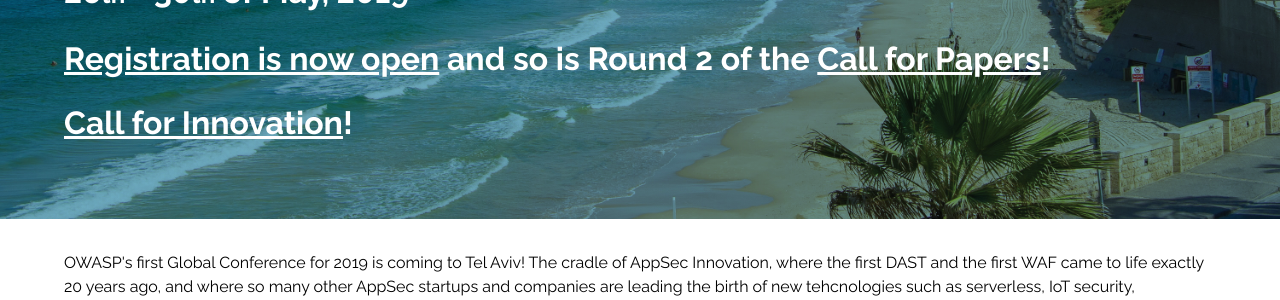
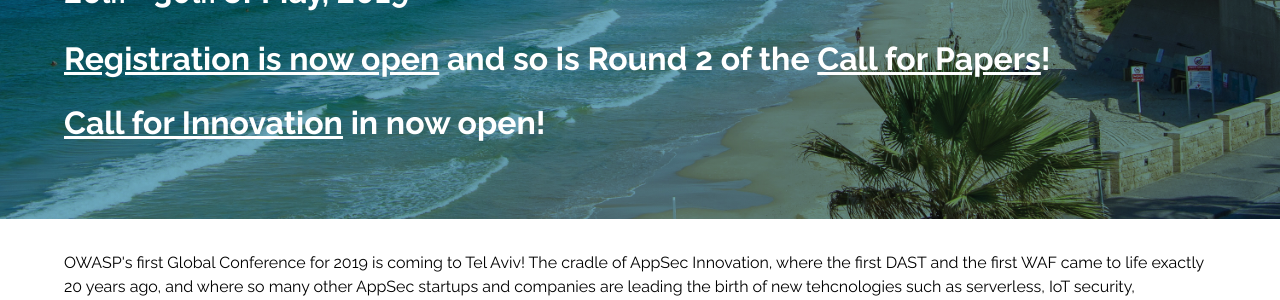
Before and after one commit to OWASP/AppSecTLV2019, a Jekyll site: the page built from index.html, in a window 1280 px wide. Shown: the part 486-786 px from the top of the page. Built offline with Jekyll 4.4.1, drawn with Linux system fonts in a browser that asks for light colours.

Commit message:
added call for innovation in the main page

```diff
--- a/index.html
+++ b/index.html
@@ -9,7 +9,7 @@
 		<h1>Community of Innovation</h1>
 		<h3>26<sub>th</sub> - 30<sub>th</sub> of May, 2019</h3>
 		<h3><a href="/registration/">Registration is now open</a> and so is Round 2 of the <a href="https://owasp.submittable.com/submit/132865/global-appsec-tel-aviv-2019-call-for-papers" target="_blank">Call for Papers</a>!</h3>
-		<h3><a href="/program/innovation-fair">Call for Innovation</a>!</h3>
+		<h3><a href="/program/innovation-fair">Call for Innovation</a> in now open!</h3>
 	</div>
 
 </div>
```
